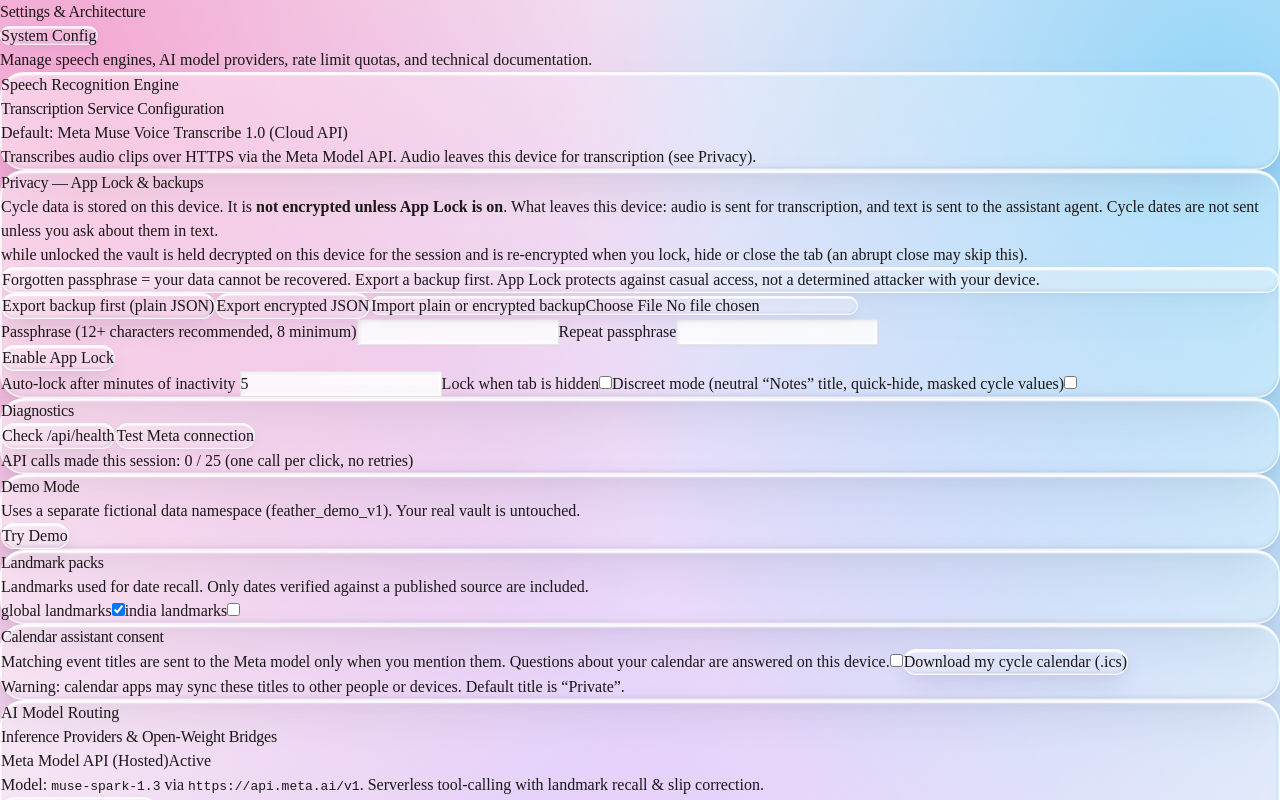
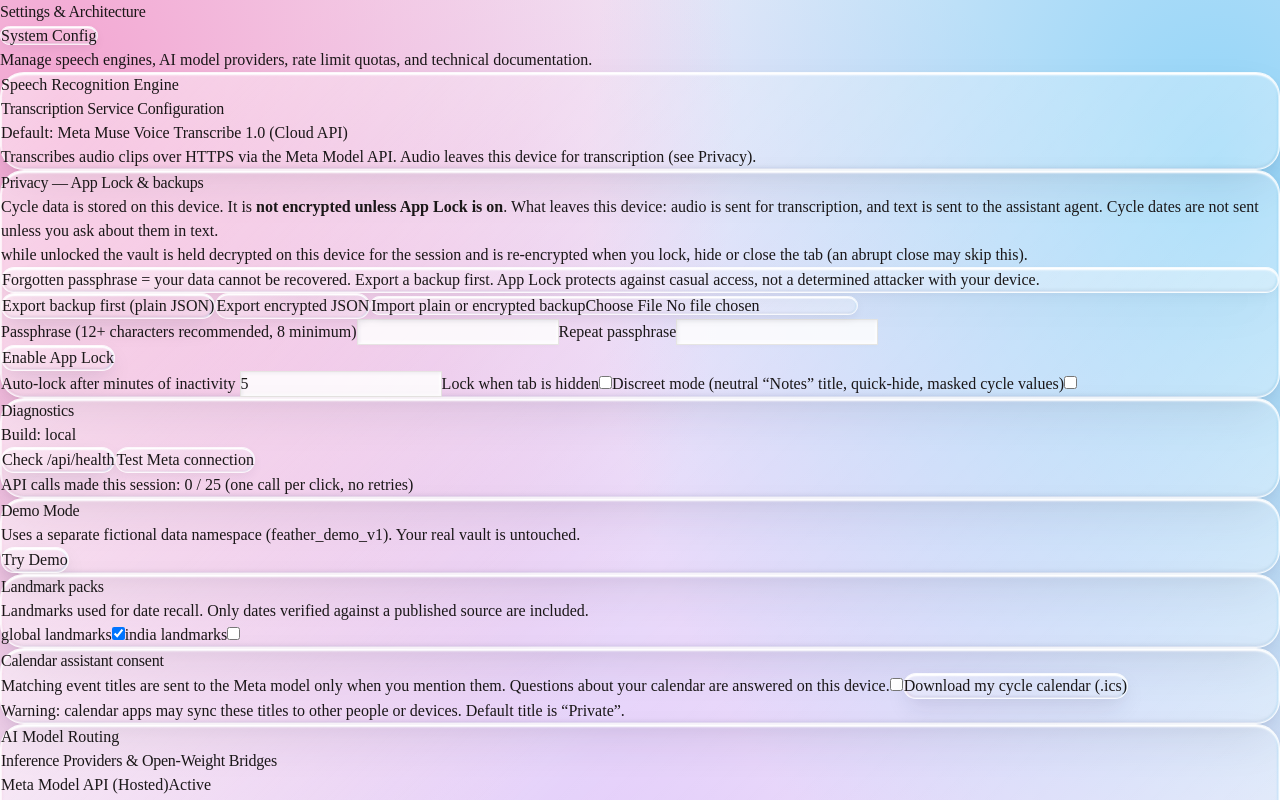
Before and after one commit to shuaib-mk/feather, a React (Vite) app in the folder client/: page /settings in a window 1280 px wide. Shown: the top 800 px of the page. Built offline with nearby package versions, Linux system fonts and the light colour scheme; no server answers.

Commit message:
feat(q7.4): show Build row in Diagnostics
The fetched build id is now rendered as a labelled Build row inside the Diagnostics card, visible without tapping. q6.8 had fetched it into a dangling element that was never rendered.

```diff
--- a/client/src/pages/SettingsPage.tsx
+++ b/client/src/pages/SettingsPage.tsx
@@ -311,8 +311,7 @@ function DiagnosticsPanel() {
       setTest("No network — check your connection and try again");
     }
   };
-<p className="text-[11px] text-stone-500">Build: {buildId ?? "local"}</p>
-  return <div className="liquid-glass-card rounded-[24px] p-6 space-y-3 shadow-sm"><h3 className="font-serif text-lg font-semibold">Diagnostics</h3><button type="button" onClick={load} className="liquid-glass-button rounded-full px-4 min-h-[44px] text-xs">Check /api/health</button>{health && <pre className="text-[11px] whitespace-pre-wrap">{JSON.stringify(health, null, 2)}</pre>}<button type="button" onClick={testMeta} className="liquid-glass-pill rounded-full px-4 min-h-[44px] text-xs">Test Meta connection</button>{test && <p role="status" className="text-xs">{test}</p>}<p className="text-[11px] text-stone-500">API calls made this session: {sessionCalls} / {MAX_TEST_CALLS} (one call per click, no retries)</p></div>;
+  return <div className="liquid-glass-card rounded-[24px] p-6 space-y-3 shadow-sm"><h3 className="font-serif text-lg font-semibold">Diagnostics</h3><p className="text-[11px] text-stone-500">Build: {buildId ?? "local"}</p><button type="button" onClick={load} className="liquid-glass-button rounded-full px-4 min-h-[44px] text-xs">Check /api/health</button>{health && <pre className="text-[11px] whitespace-pre-wrap">{JSON.stringify(health, null, 2)}</pre>}<button type="button" onClick={testMeta} className="liquid-glass-pill rounded-full px-4 min-h-[44px] text-xs">Test Meta connection</button>{test && <p role="status" className="text-xs">{test}</p>}<p className="text-[11px] text-stone-500">API calls made this session: {sessionCalls} / {MAX_TEST_CALLS} (one call per click, no retries)</p></div>;
 }
 function DemoModePanel() {
   const { isDemoActive, loadDemo, clearDemo } = useCycle();
```
Also changed, not shown: 1 other file (tests, documents, lock files or other folders).
